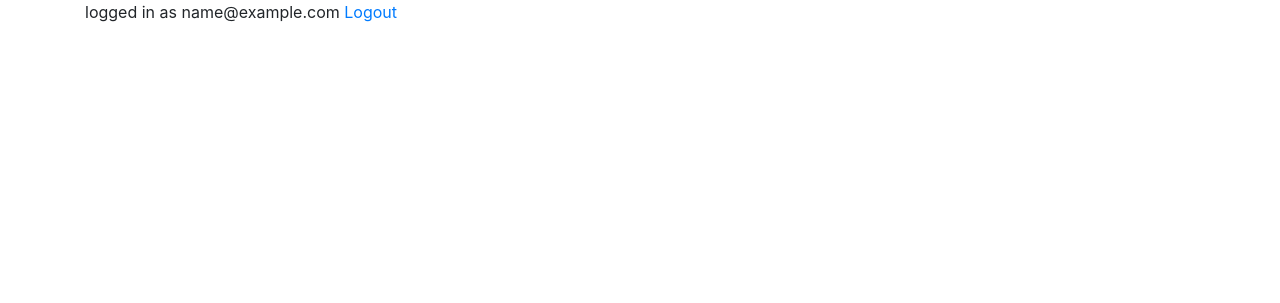
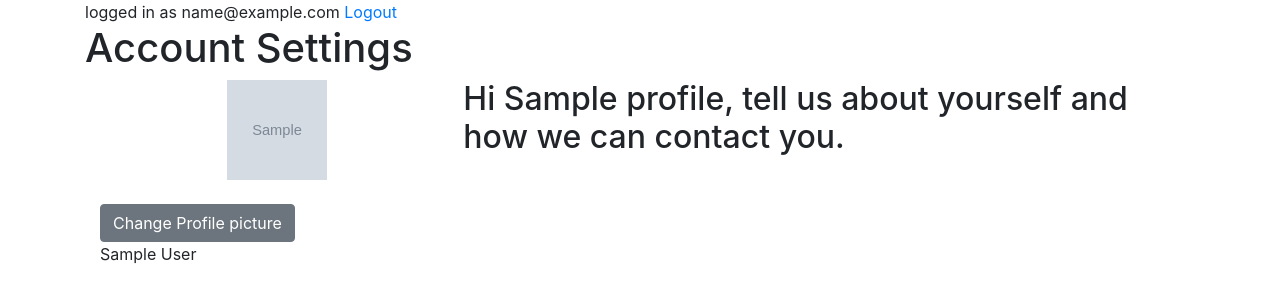
Before and after one commit to silwalumit/eventmgr, a Django app: template eventmanager/users/templates/volunteer/profile.html in a window 1280 px wide. Shown: the top 303 px of the page. Run offline with Django 3.2, Linux system fonts and the light colour scheme; a user stored in the database is signed in; tables that the repository leaves empty hold one stand-in row (values such as "Sample post"); the template is opened without the code that fills it: values that come from a table or form of the project are taken from there, most other values are stand-ins (such as "Sample title", 1, 10 or a date in 2020); grey boxes marked "Sample" are stand-in pictures; parts of the project's set-up code (start-up, migrations or seed data) failed here and were passed over; some libraries are stand-ins or nearby versions.

Commit message:
changes to profile

```diff
--- a/eventmanager/users/models.py
+++ b/eventmanager/users/models.py
@@ -75,6 +75,8 @@ class User(AbstractBaseUser, PermissionsMixin):
 
     def __str__(self):
         return self.email
+
+
 
     def email_user(self, subject, message, from_email = None, **kwargs):
         send_mail(subject, message, from_email, [self.email], **kwargs)
--- a/eventmanager/users/templates/volunteer/profile.html
+++ b/eventmanager/users/templates/volunteer/profile.html
@@ -1,5 +1,42 @@
 {% extends "base.html" %}
 {% load crispy_forms_tags %}
-<form action="" method = "post">
-    {{form|crispy}}
-</form>
+{% block main %}
+<div class="container">
+    <div class="row"></div>
+    <div class="row">
+        <h1>Account Settings</h1>
+    </div>
+    <form action="" method = "post">
+        {% csrf_token %}
+        <div class="form-row">
+            <div class="col-4">
+                <span class = "d-none">
+                    {{user}}
+                </span>
+                <div class = "profile-image-container text-center">
+                    {% if profile.avatar %}
+                        <img src="{{profile.avatar.url}}" alt="Profile Picture" style = "width:100px; height:100px;">
+                    {%else%}
+                    <img src="" alt="" class = "rounded-circle" style = "width:100px; height:100px;">
+                    {% endif %}
+                </div>
+                <br>
+                <button type = "button" class = "btn btn-secondary">
+                    Change Profile picture
+                </button>
+            </div>
+            <div class="col-8">
+                <h2>
+                    Hi {{profile}}, tell us about yourself and how we can contact you.
+                </h2>
+
+            </div>
+        </div>
+
+            {{volunteer}}
+
+        </div>
+    </form>
+</div>
+
+{% endblock main %}
--- a/eventmanager/users/urls.py
+++ b/eventmanager/users/urls.py
@@ -11,7 +11,7 @@ urlpatterns = [
     path('signup/volunteer/', VolunteerSignUp.as_view(), name = "signup_volunteer"),
     path('signup/org/', OrganizerSignUp.as_view(), name = "signup_org"),
 
-    path('settings/', EditProfile.as_view(), name = "edit_profile"),
+    path('settings/', EditProfile.as_view(), name = "settings"),
 
     re_path(
         'activate/(?P<uidb64>[0-9A-Za-z_\\-]+)/(?P<token>[0-9A-Za-z]{1,13}-[0-9A-Za-z]{1,20})/$',
```
Also changed, not shown: eventmanager/users/forms.py (+7 -1 lines), eventmanager/users/views.py (+47 -4 lines).
